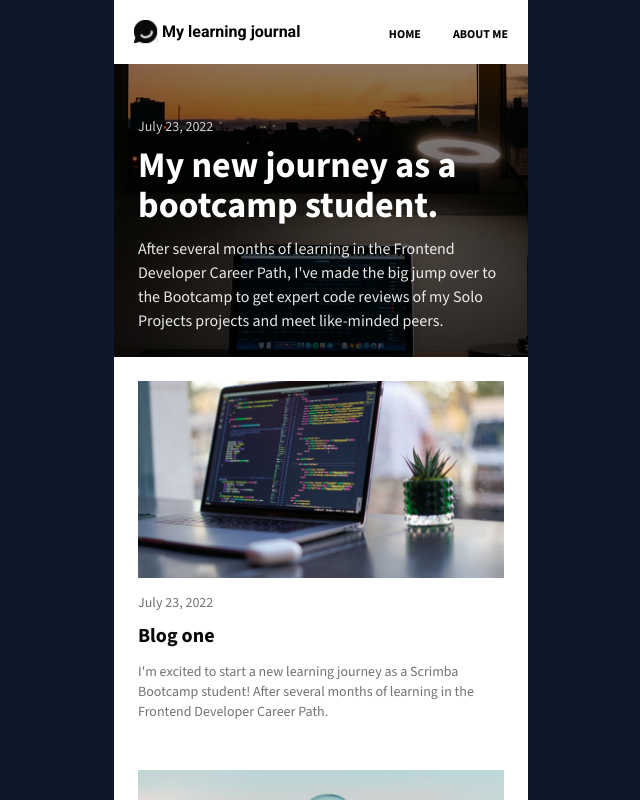
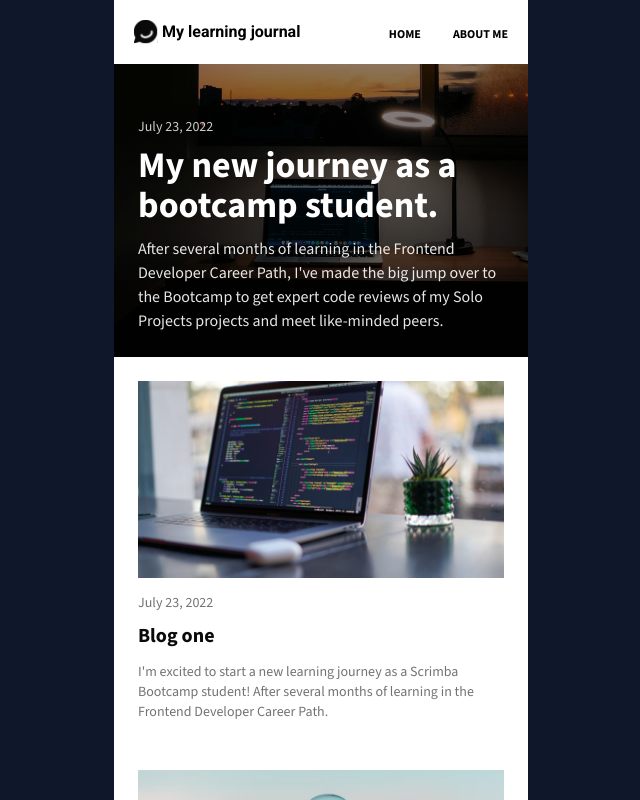
Before and after one commit to DarrickFauvel/my-learning-journal-solo-scrimba-250119, a Next.js app: page / in a window 1280 px wide. Shown: the top 800 px of the page, without its empty margins (319-959 px from the left). Built offline with nearby package versions, Linux system fonts and the light colour scheme.

Commit message:
Fix image file name

```diff
--- a/data/posts.ts
+++ b/data/posts.ts
@@ -4,7 +4,7 @@ export const posts = [
     date: "2022-07-23",
     heading: "My new journey as a bootcamp student.",
     text: "After several months of learning in the Frontend Developer Career Path, I've made the big jump over to the Bootcamp to get expert code reviews of my Solo Projects projects and meet like-minded peers.",
-    image: "/images/blog-image-hero.png",
+    image: "/images/article-image-hero.png",
     imageAlt: "",
     isHero: true,
   },
```
